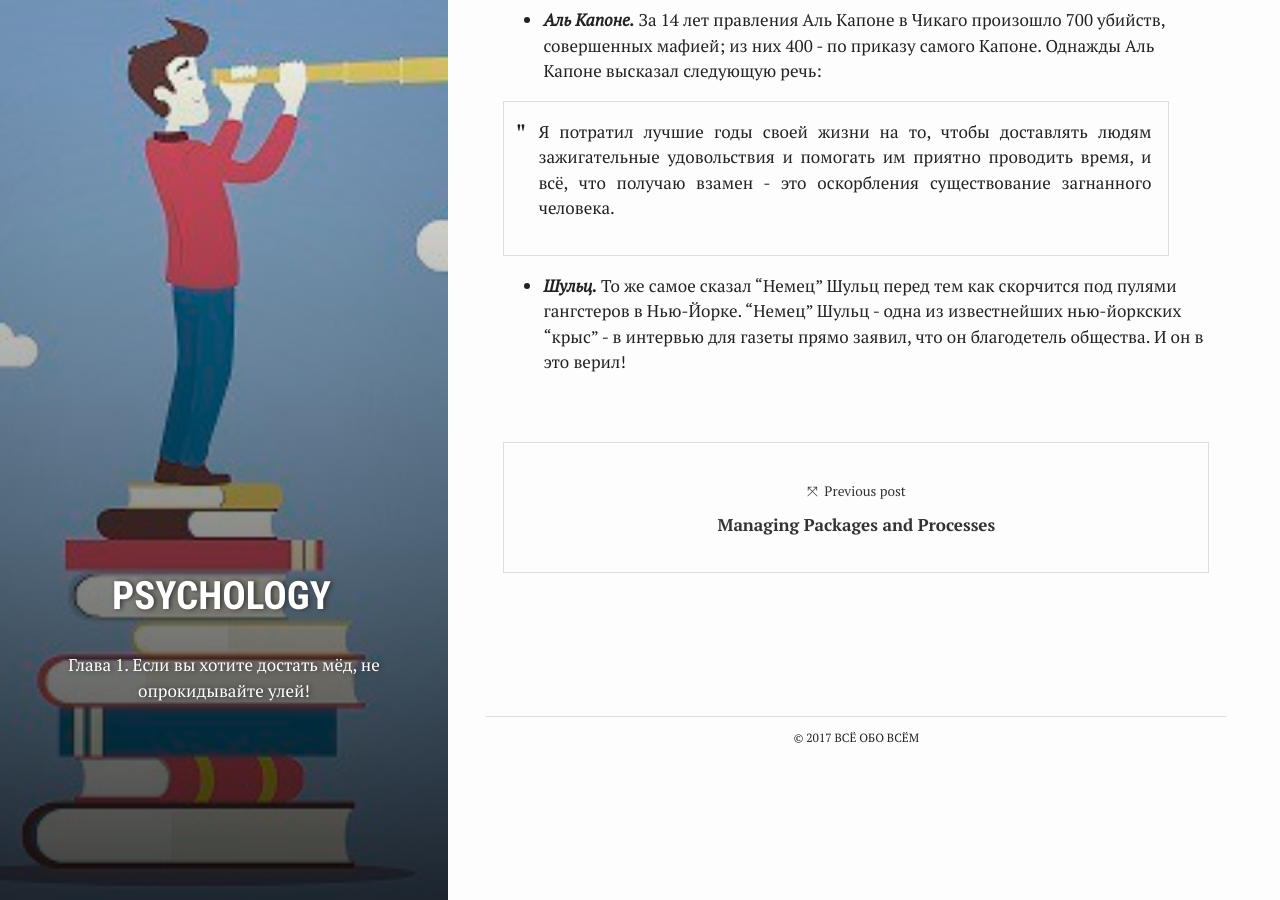
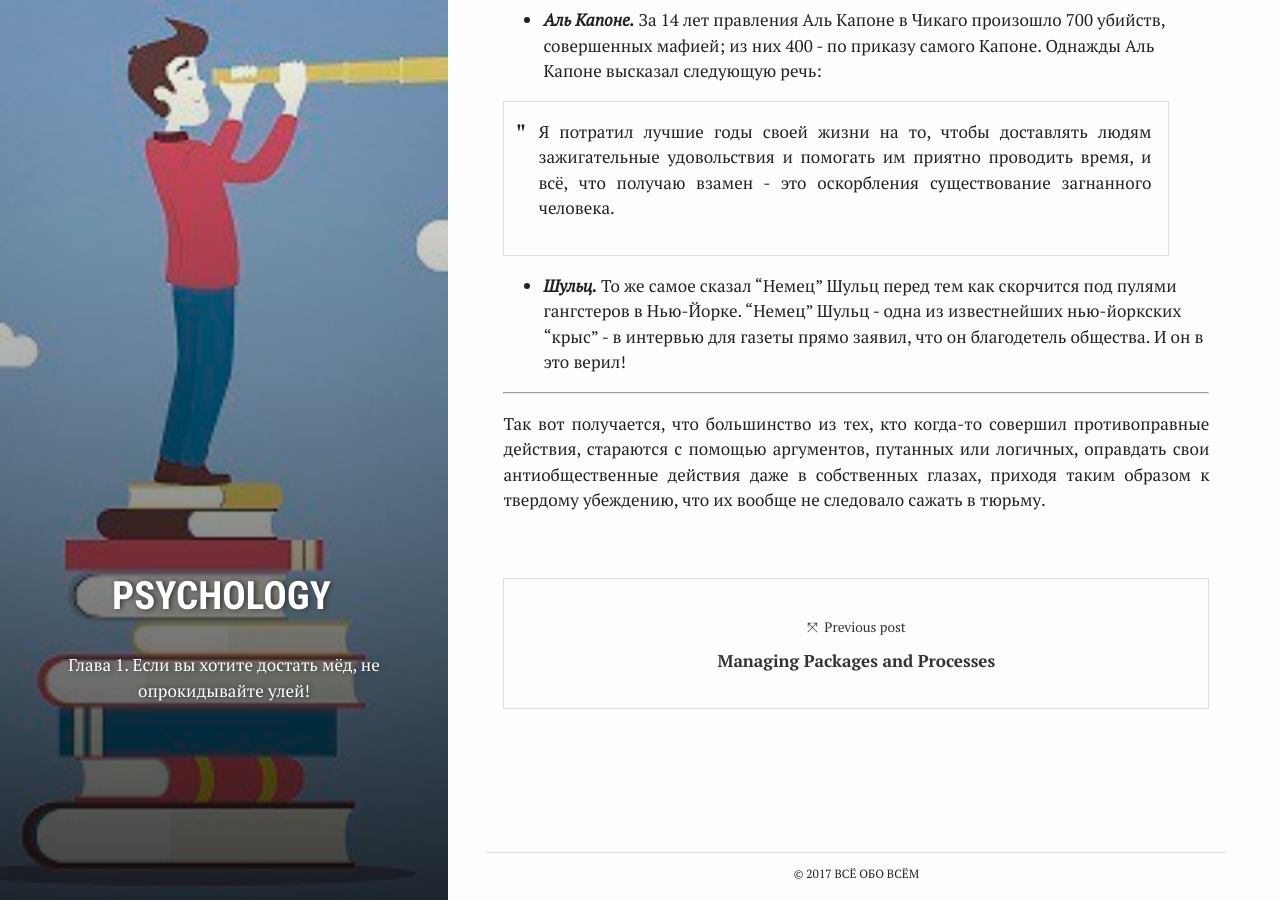
Before and after one commit to ghostmorgan/ghostmorgan.github.io, a Jekyll site: the page built from _posts/2017-12-04-how_to_get_friends_ch_01.md, in a window 1280 px wide and 900 px high, scrolled down 2279 px. Built offline with Jekyll 4.4.1, drawn with Linux system fonts in a browser that asks for light colours; nearby versions of some CDN libraries; comment, search, counter and statistics services are not loaded.

Commit message:
Update 2017-12-04-how_to_get_friends_ch_01.md

```diff
--- a/_posts/2017-12-04-how_to_get_friends_ch_01.md
+++ b/_posts/2017-12-04-how_to_get_friends_ch_01.md
@@ -31,3 +31,7 @@ author: DenIvTea
 > Я потратил лучшие годы своей жизни на то, чтобы доставлять людям зажигательные удовольствия и помогать им приятно проводить время, и всё, что получаю взамен - это оскорбления существование загнанного человека.
 
 * ***Шульц.*** То же самое сказал "Немец" Шульц перед тем как скорчится под пулями гангстеров в Нью-Йорке. "Немец" Шульц - одна из известнейших нью-йоркских "крыс" - в интервью для газеты прямо заявил, что он благодетель общества. И он в это верил!
+
+<hr>
+
+Так вот получается, что большинство из тех, кто когда-то совершил противоправные действия, стараются с помощью аргументов, путанных или логичных, оправдать свои антиобщественные действия даже в собственных глазах, приходя таким образом к твердому убеждению, что их вообще не следовало сажать в тюрьму.
```
